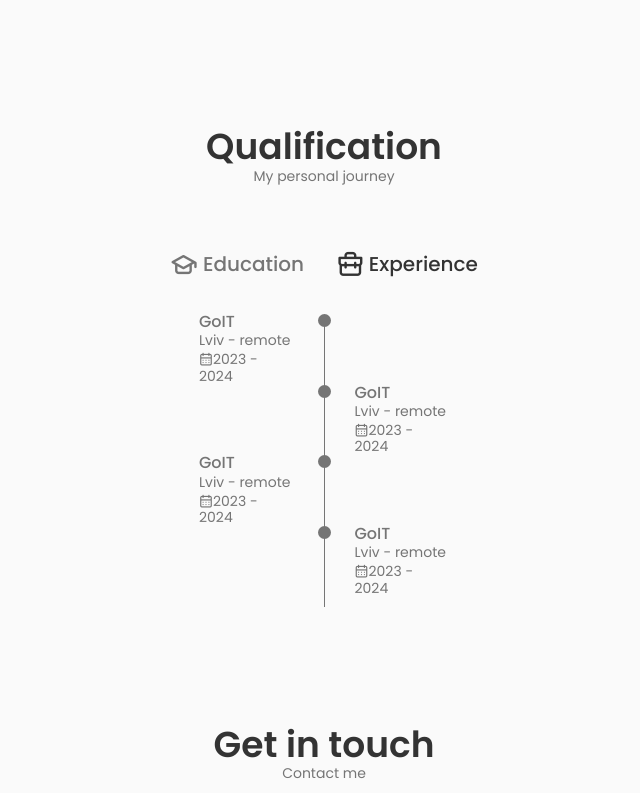
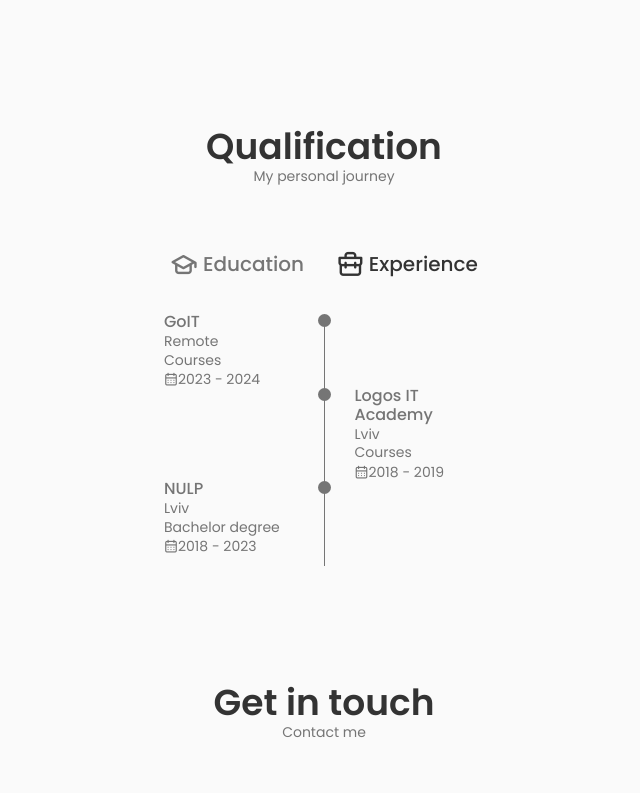
Before and after one commit to Nikolaus-B/portfolio, a React (Create React App) app: page / in a window 1280 px wide. Shown: the part 2209-3002 px from the top of the page, without its empty margins (316-956 px from the left). Built offline with nearby package versions, Linux system fonts and the light colour scheme.

Commit message:
fix qualification section

```diff
--- a/src/components/App.jsx
+++ b/src/components/App.jsx
@@ -4,6 +4,7 @@ import { Footer } from './Footer/Footer';
 import { GlobalStyle } from './GloabalStyle';
 import { Header } from './header/Header';
 import { Home } from './Home/Home';
+// import { Portfolio } from './Portfolio/Portfolio';
 import { Qualification } from './Qualification/Qualification';
 import { ScrollUp } from './ScrollUp/ScrollUp';
 import { Services } from './Services/Services';
@@ -19,6 +20,7 @@ export const App = () => {
         <Skills />
         <Services />
         <Qualification />
+        {/* <Portfolio /> */}
         <Contact />
       </main>
       <Footer />
--- a/src/components/Qualification/Qualification.jsx
+++ b/src/components/Qualification/Qualification.jsx
@@ -41,7 +41,9 @@ export const Qualification = () => {
             <div className="qualification__data">
               <div>
                 <h3 className="qualification__title">GoIT</h3>
-                <p className="qualification__subtitle">Lviv - remote</p>
+                <p className="qualification__subtitle">Remote</p>
+                <br />
+                <p className="qualification__subtitle">Courses</p>
                 <div className="qualification__calendar">
                   <i className="uil uil-calendar-alt"></i>
                   2023 - 2024
@@ -59,41 +61,30 @@ export const Qualification = () => {
                 <div className="qualification__line"></div>
               </div>
               <div>
-                <h3 className="qualification__title">GoIT</h3>
-                <p className="qualification__subtitle">Lviv - remote</p>
+                <h3 className="qualification__title">Logos IT Academy</h3>
+                <p className="qualification__subtitle">Lviv</p>
+                <br />
+                <p className="qualification__subtitle">Courses</p>
                 <div className="qualification__calendar">
                   <i className="uil uil-calendar-alt"></i>
-                  2023 - 2024
+                  2018 - 2019
                 </div>
               </div>
             </div>
             <div className="qualification__data">
-              <div>
-                <h3 className="qualification__title">GoIT</h3>
-                <p className="qualification__subtitle">Lviv - remote</p>
+              <div className="qualification__container">
+                <h3 className="qualification__title">NULP</h3>
+                <p className="qualification__subtitle">Lviv</p>
+                <br />
+                <p className="qualification__subtitle">Bachelor degree</p>
                 <div className="qualification__calendar">
                   <i className="uil uil-calendar-alt"></i>
-                  2023 - 2024
+                  2018 - 2023
                 </div>
               </div>
               <div>
                 <div className="qualification__rounder"></div>
                 <div className="qualification__line"></div>
-              </div>
-            </div>
-            <div className="qualification__data">
-              <div></div>
-              <div>
-                <div className="qualification__rounder"></div>
-                <div className="qualification__line"></div>
-              </div>
-              <div>
-                <h3 className="qualification__title">GoIT</h3>
-                <p className="qualification__subtitle">Lviv - remote</p>
-                <div className="qualification__calendar">
-                  <i className="uil uil-calendar-alt"></i>
-                  2023 - 2024
-                </div>
               </div>
             </div>
           </div>
@@ -104,40 +95,11 @@ export const Qualification = () => {
           >
             <div className="qualification__data">
               <div>
-                <h3 className="qualification__title">GoIT</h3>
-                <p className="qualification__subtitle">Lviv - remote</p>
+                <h3 className="qualification__title">Kharkiv IT Cluster</h3>
+                <p className="qualification__subtitle">Remote</p>
                 <div className="qualification__calendar">
                   <i className="uil uil-calendar-alt"></i>
-                  2023 - 2024
-                </div>
-              </div>
-              <div>
-                <div className="qualification__rounder"></div>
-                <div className="qualification__line"></div>
-              </div>
-            </div>
-            <div className="qualification__data">
-              <div></div>
-              <div>
-                <div className="qualification__rounder"></div>
-                <div className="qualification__line"></div>
-              </div>
-              <div>
-                <h3 className="qualification__title">GoIT</h3>
-                <p className="qualification__subtitle">Lviv - remote</p>
-                <div className="qualification__calendar">
-                  <i className="uil uil-calendar-alt"></i>
-                  2023 - 2024
-                </div>
-              </div>
-            </div>
-            <div className="qualification__data">
-              <div>
-                <h3 className="qualification__title">GoIT</h3>
-                <p className="qualification__subtitle">Lviv - remote</p>
-                <div className="qualification__calendar">
-                  <i className="uil uil-calendar-alt"></i>
-                  2023 - 2024
+                  2024 - 2024
                 </div>
               </div>
               <div>
--- a/src/components/Qualification/qualification.css
+++ b/src/components/Qualification/qualification.css
@@ -62,20 +62,22 @@
   display: grid;
   grid-template-columns: 1fr max-content 1fr;
   column-gap: 1.5rem;
+  width: 320px;
 }
 
 .qualification__title {
   font-size: var(--normal-font-size);
   font-weight: var(--font-medium);
+  margin-bottom: 1px;
 }
 
 .qualification__subtitle {
   display: inline-block;
   font-size: var(--small-font-size);
-  margin-bottom: 3px;
 }
 
 .qualification__calendar {
+  margin-top: 2px;
   font-size: var(--small-font-size);
 }
 
--- a/src/components/Skills/Backend.jsx
+++ b/src/components/Skills/Backend.jsx
@@ -44,6 +44,13 @@ export const Backend = () => {
               <span className="skills__level">Middle</span>
             </div>
           </div>
+          <div className="skills__data">
+            <i className="bx bx-badge-check"></i>
+            <div>
+              <h3 className="skills__name">Nest.js</h3>
+              <span className="skills__level">Basic</span>
+            </div>
+          </div>
         </div>
       </div>
     </div>
```
Also changed, not shown: src/components/Portfolio/Portfolio.jsx (added, +15 -0 lines), src/components/Loader/Loader.jsx (added), src/components/Portfolio/portfolio.css (added).
